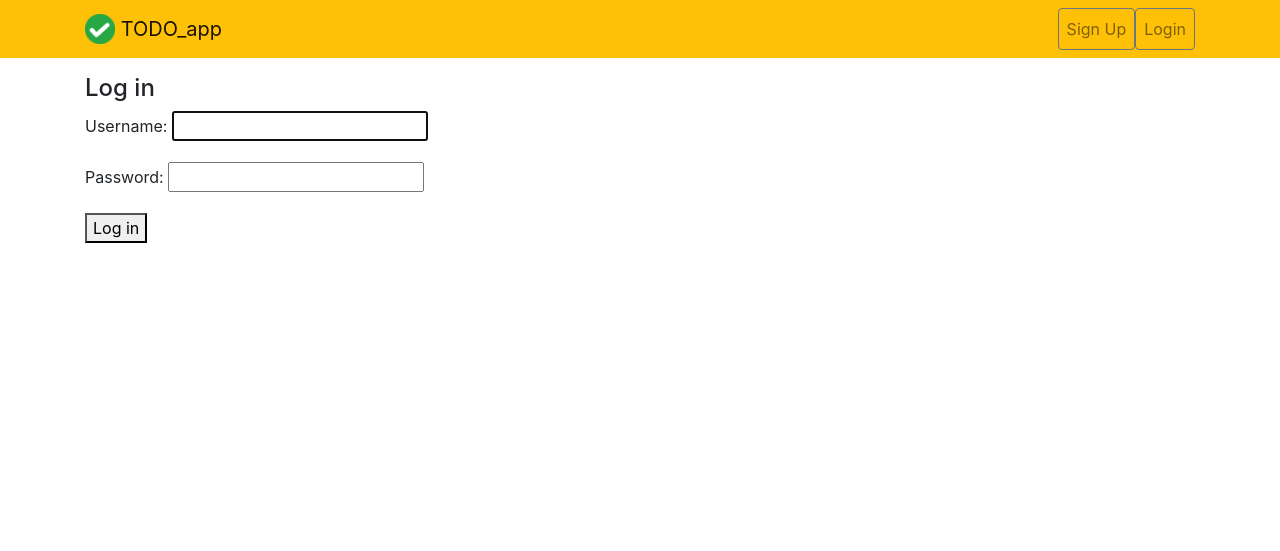
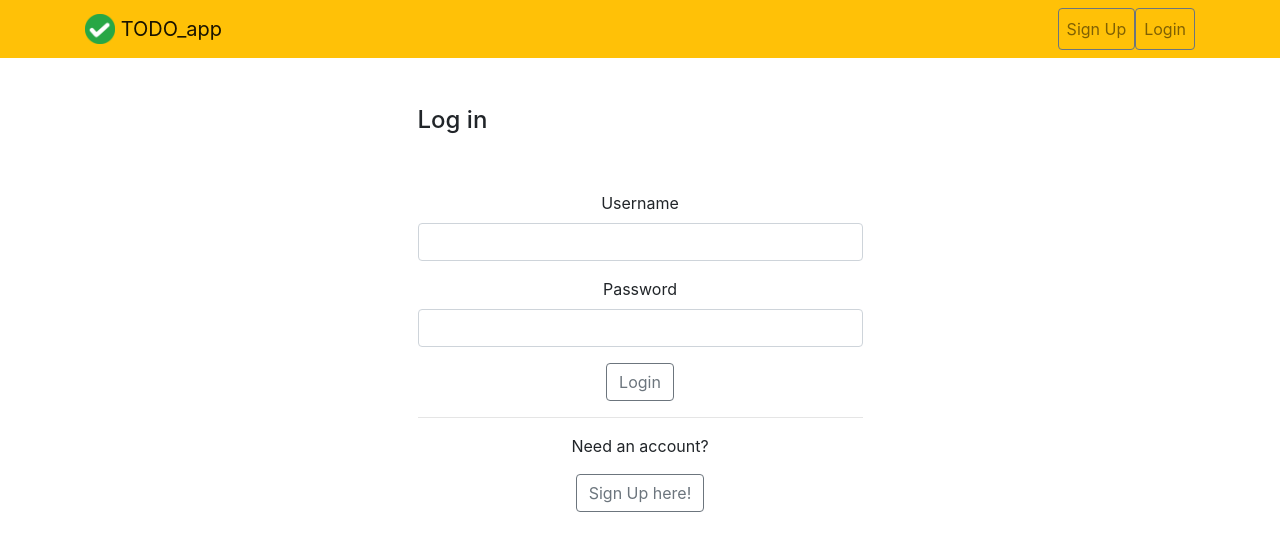
Before and after one commit to JaworskiAleksander/TODO_app, a Django app: page /login/ in a window 1280 px wide. Shown: the top 551 px of the page. Run offline with Django 3.2, Linux system fonts and the light colour scheme; some libraries are stand-ins or nearby versions.

Commit message:
bootstrapped login.html template

```diff
--- a/TODO/templates/TODO/login.html
+++ b/TODO/templates/TODO/login.html
@@ -2,14 +2,38 @@
 
 {% block content %}
 
+<div class="row justify-content-center mt-5">
+    <div class="col-md-5">
+        <h4>Log in</h4>
+    </div>
+</div>
 
-<h4>Log in</h4>
-{% if error_msg %}
-<h2> {{ error_msg }}</h2>
-{% endif %}
-<form action="" method="post">
-    {% csrf_token %}
-    {{ form.as_p }}
-    <button type="submit">Log in</button>
-</form>
+<div class="row justify-content-center mt-5">
+    <div class="col-md-5">
+        {% if error_msg %}
+        <div class="alert alert-danger" role="alert">
+            {{ error_msg }}
+        </div>
+        {% endif %}
+
+        <form action="" method="post" class="text-center">
+            {% csrf_token %}
+            <div class="form-group">
+                <label for="username">Username</label>
+                <input type="text" name="username" class="form-control" id="username">
+            </div>
+            <div class="form-group">
+                <label for="password1">Password</label>
+                <input type="password" name="password" class="form-control" id="password">
+            </div>
+            <button type="submit" class="btn btn-outline-secondary">Login</button>
+        </form>
+        <hr>
+        <div class="text-center">
+            Need an account?
+            <p></p>
+            <a href="{% url 'signupuser' %}" class="btn btn-outline-secondary">Sign Up here!</a>
+        </div>
+    </div>
+</div>
 {% endblock %}
```
